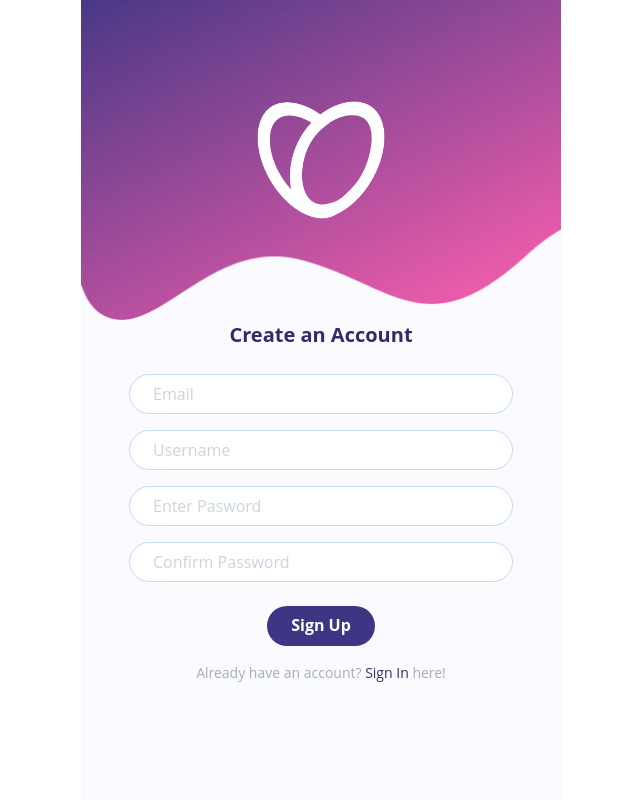
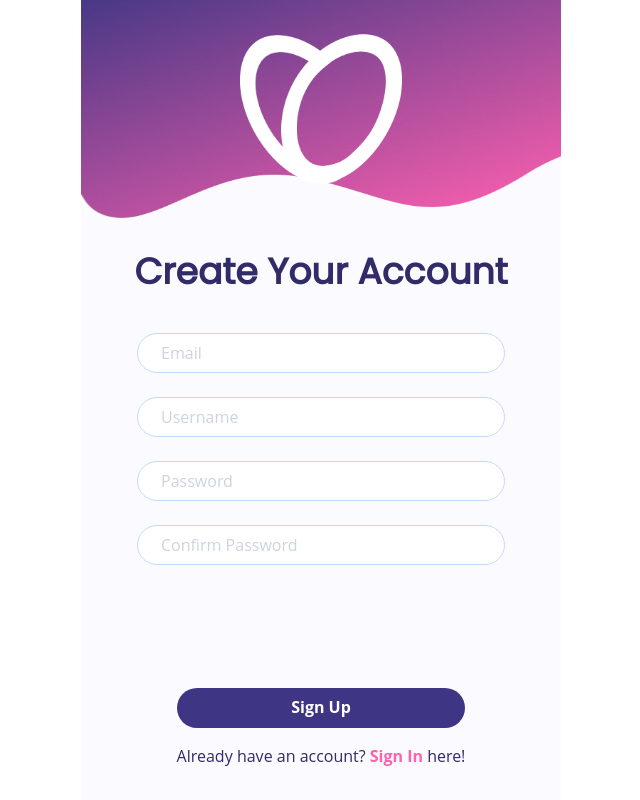
Before and after one commit to malikrafsan/Dating-App-PWA, a React app: page /register in a window 1280 px wide. Shown: the whole page, without its empty margins (319-959 px from the left). Built offline with nearby package versions, Linux system fonts and the light colour scheme; the HTML template or start-up script is replaced by a standard one.

Commit message:
feat: integrate register

```diff
--- a/src/api/auth.ts
+++ b/src/api/auth.ts
@@ -13,6 +13,16 @@ const login = async (username: string, password: string) => {
 
 };
 
+const register = async (email: string, username: string, password: string) => {
+  const { data } = await api.post("/auth/register", {
+    email,
+    username,
+    password,
+  });
+  return data;
+};
+
 export default {
   login,
+  register,
 };
--- a/src/context-providers/AuthProvider.tsx
+++ b/src/context-providers/AuthProvider.tsx
@@ -8,6 +8,7 @@ const AuthContext = createContext({
   token: null,
   login: async (_: string, __: string) => {},
   logout: () => {},
+  register: async (_: string, __: string, ___: string) => {},
 });
 
 export const AuthProvider = (props: IAuthProviderProps) => {
@@ -27,9 +28,21 @@ export const AuthProvider = (props: IAuthProviderProps) => {
     setToken(null);
   }, []);
 
+  const registerHandler = useCallback(
+    async (email: string, username: string, password: string) => {
+      const res = await Auth.register(email, username, password);
+      if (res && res.data?.token) {
+        setToken(res.data?.token);
+      }
+    },
+    []
+  );
+
+
+
   return (
     <AuthContext.Provider
-      value={{ token, login: loginHandler, logout: logoutHandler }}
+      value={{ token, login: loginHandler, logout: logoutHandler, register: registerHandler }}
     >
       {props.children}
     </AuthContext.Provider>
--- a/src/pages/Register.tsx
+++ b/src/pages/Register.tsx
@@ -1,55 +1,111 @@
-import React, { useState } from "react";
+import React, { useState, useEffect, MouseEventHandler } from "react";
+import { BaseLayout } from "../layouts";
+import { InputField } from "../components/Form/InputField";
+import { useAuth } from "../context-providers/AuthProvider";
 
 import {
   Button,
   Box,
   Text,
-  Grid,
   Image,
+  VStack,
+  Heading,
+  Link,
+  Center,
 } from "@chakra-ui/react";
-
-import { InputField } from "../components/Form/InputField";
-
-import { BaseLayout } from "../layouts";
 
 
 const Register = () => {
-  const [email, setEmail] = useState("");
-  const [username, setUsername] = useState("");
-  const [password, setPassword] = useState("");
-  const [confirmPassword, setConfirmPassword] = useState("");
+  const [formValues, setFormValues] = useState({
+    email: "",
+    username: "",
+    password: "",
+    confirmPassword: "",
+  });
+  const [errorMessage, setErrorMessage] = useState("");
 
-  console.log("email", email);
-  console.log("username", username);
-  console.log("password", password);
-  console.log("confirmPassword", confirmPassword);
+  const { register } = useAuth();
+
+  const handleChange = (val: string, key: string) => {
+    setFormValues({ ...formValues, [key]: val });
+    setErrorMessage("");
+  };
+
+  const handleRegister :MouseEventHandler<HTMLButtonElement> = (e) => {
+    e.preventDefault();
+    if (!isMatchPassword()) {
+      setErrorMessage("Password does not match");
+      return;
+    }
+    register(formValues.email, formValues.username, formValues.password)
+      .then((_) => {
+        alert("Register successful!");
+      })
+      .catch((err) => {
+        if (err.response?.data?.message) {
+          setErrorMessage(err.response.data.message);
+        }
+      });
+  };
+
+  const isMatchPassword = () => {
+    return formValues.password === formValues.confirmPassword;
+  };
+
+  useEffect (() => {
+    if (isMatchPassword()) {
+      setErrorMessage("");
+    } else {
+      setErrorMessage("Password does not match");
+    }
+  }, [formValues.password, formValues.confirmPassword]);
 
   return (
     <BaseLayout>
-      <Grid>
-        <Box backgroundImage="url('/images/vstock/Vector 5.png')" backgroundSize="100% 100%" backgroundPosition="center" backgroundRepeat="no-repeat" height="40vh" display="flex" alignItems="center" justifyContent="center" flexDirection="column">
-          <Image src={"/images/logo/logo-white.png"} alt="logo" height="150px" />
+      <Center h="100%" pb={8} flexDir="column" justifyContent="space-evenly">
+        <Box backgroundImage="url('/images/vstock/Vector 5.png')" backgroundSize="100% 100%" backgroundRepeat="no-repeat" w="100%" h="60%" display="flex" alignItems="center" justifyContent="center" mb={8} >
+          <Image src="images/logo/logo-white.png" alt="logo" w="40%" />
         </Box>
-      </Grid>
-      <Grid gap={4}>
-        <Grid textAlign="center">
-          <Text fontSize="xl" fontWeight="bold">Create an Account</Text>
-        </Grid>
-        <Grid templateColumns="repeat(1, 1fr)" gap={0} px={10} py={0}>
-          <InputField type="email" label="Email" value={email} setValue={setEmail}/>
-          <InputField type="text" label="Username" value={username} setValue={setUsername} />
-          <InputField type="password" label="Enter Pasword" value={password} setValue={setPassword} />
-          <InputField type="password" label="Confirm Password" value={confirmPassword} setValue={setConfirmPassword} />
-        </Grid>
-        <Grid alignItems="center" justifyContent="center">
-          <Button variant="solidBlue">
-                        Sign Up
-          </Button>
-        </Grid>
-        <Grid alignItems="center" justifyContent="center">
-          <Text fontSize="sm" color="gray.400">Already have an account? <Text as="span" color="blue.dark">Sign In</Text> here!</Text>
-        </Grid>
-      </Grid>
+
+        <Heading>Create Your Account</Heading>
+        <VStack mt={8} w="80%" h="100%" gap={2}>
+          <InputField
+            type="email"
+            label="Email"
+            value={formValues.email}
+            setValue={(val) => handleChange(val, "email")}
+          />
+          <InputField
+            type="text"
+            label="Username"
+            value={formValues.username}
+            setValue={(val) => handleChange(val, "username")}
+          />
+          <InputField
+            type="password"
+            label="Password"
+            value={formValues.password}
+            setValue={(val) => handleChange(val, "password")}
+          />
+          <InputField
+            type="password"
+            label="Confirm Password"
+            value={formValues.confirmPassword}
+            setValue={(val) => handleChange(val, "confirmPassword")}
+            errorMessage={errorMessage}
+          />
+        </VStack>
+        <Button onClick={handleRegister} w="60%" variant="solidBlue">
+                Sign Up
+        </Button>
+        <Text mt={4}>
+                Already have an account?&nbsp;
+          <Link href="/login" color="pink.primary">
+                Sign In
+          </Link>
+                &nbsp;here!
+        </Text>
+      </Center>
     </BaseLayout>
   );
 };
```
